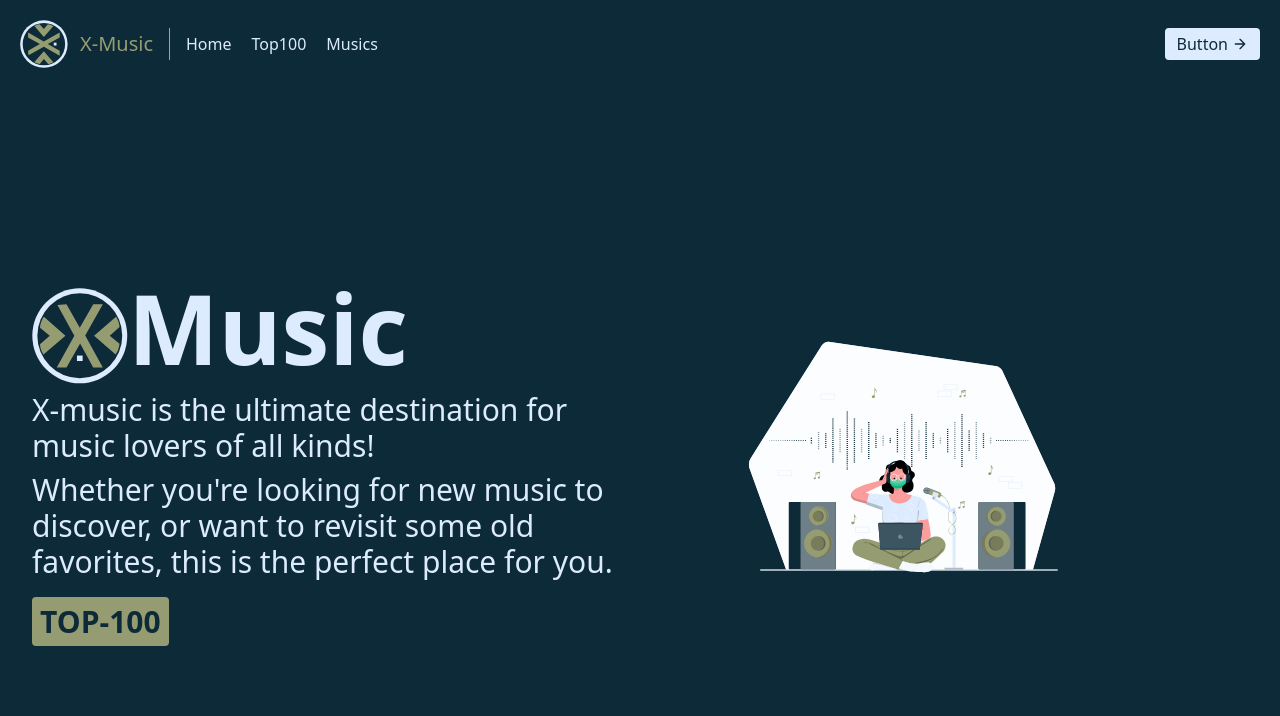
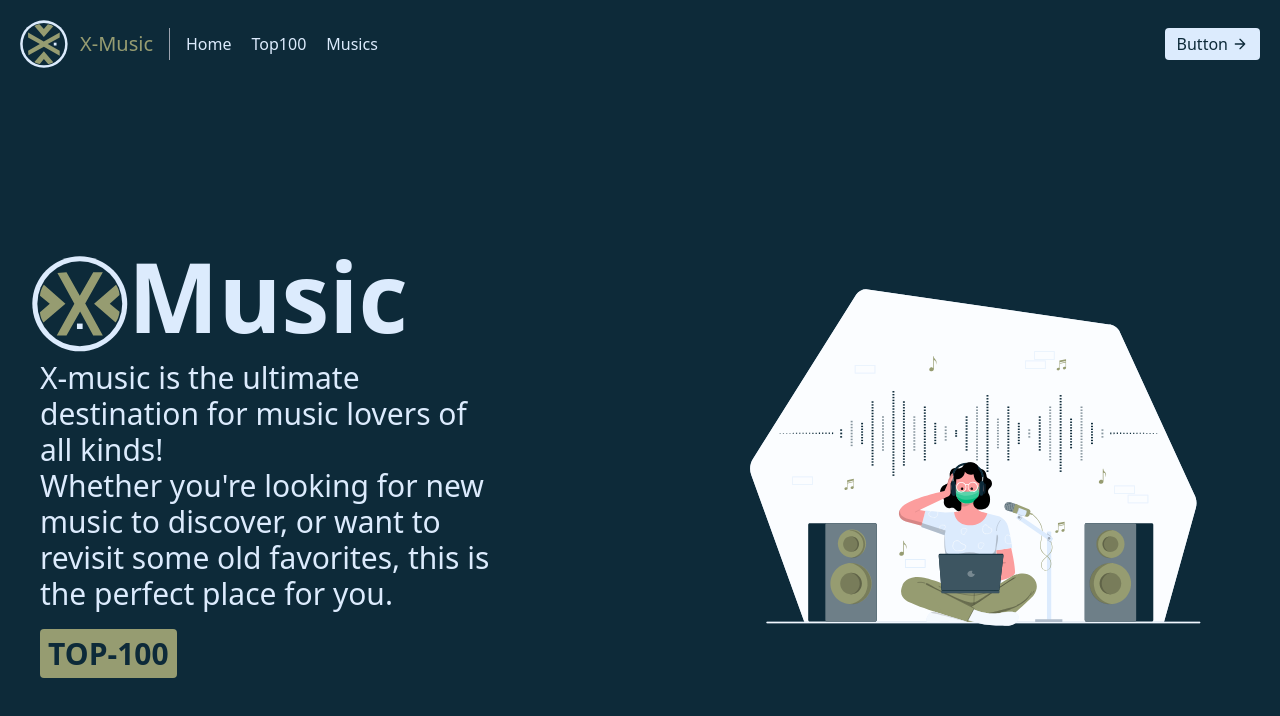
Before and after one commit to wesleywil/X-music, a Svelte app: page / in a window 1280 px wide. Shown: the top 716 px of the page. Built offline with nearby package versions, Linux system fonts and the light colour scheme.

Commit message:
updated homepage style

```diff
--- a/src/pages/homepage.svelte
+++ b/src/pages/homepage.svelte
@@ -8,18 +8,21 @@
   >
     <h1 class="text-6xl xl:text-8xl md:text-8xl font-bold flex items-center">
       <img
-        src="public/X-music.svg"
+        src="X-music.svg"
         alt="logo"
-        class="w-16 xl:w-24 md:w-24 mt-4 rotate-90 self-center"
+        class="w-16 xl:w-24 md:w-24 mt-4 rotate-90 self-center animate_logo"
       />
       Music
     </h1>
-    <p>X-music is the ultimate destination for music lovers of all kinds!</p>
-    <p>
-      Whether you're looking for new music to discover, or want to revisit some
-      old favorites, this is the perfect place for you.
-    </p>
-    <div class="mt-4">
+    <div class="w-full xl:w-4/5	 ml-2">
+      <p>X-music is the ultimate destination for music lovers of all kinds!</p>
+      <p>
+        Whether you're looking for new music to discover, or want to revisit
+        some old favorites, this is the perfect place for you.
+      </p>
+    </div>
+
+    <div class="mt-4 ml-2">
       <Link
         to="/top100"
         class="bgmd-color dk-color hover:opacity-80 font-bold px-2 py-1 rounded"
@@ -27,12 +30,27 @@
       >
     </div>
   </div>
-  <div class="w-1/3 p-2 ml-12 hidden xl:block md:block">
-    <img src="public/homepage_img.svg" alt="music_player" />
+  <div class="w-1/2 p-2 ml-12 hidden xl:block md:block">
+    <img src="homepage_img.svg" alt="music_player" />
   </div>
 </div>
 
 <style>
+  @keyframes animate_logo {
+    0% {
+      transform: scale(1) rotateZ(90deg);
+    }
+    50% {
+      transform: scale(1.2) rotateZ(90deg);
+    }
+    100% {
+      transform: scale(1) rotateZ(90deg);
+    }
+  }
+  .animate_logo:hover {
+    animation: 1s linear infinite animate_logo;
+  }
+
   .screen_size {
     min-height: 92vh;
     max-width: 100%;
```
